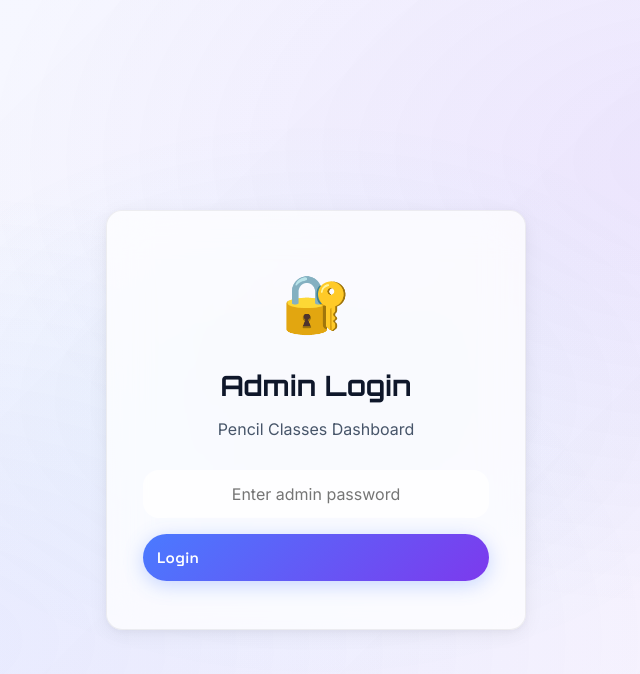
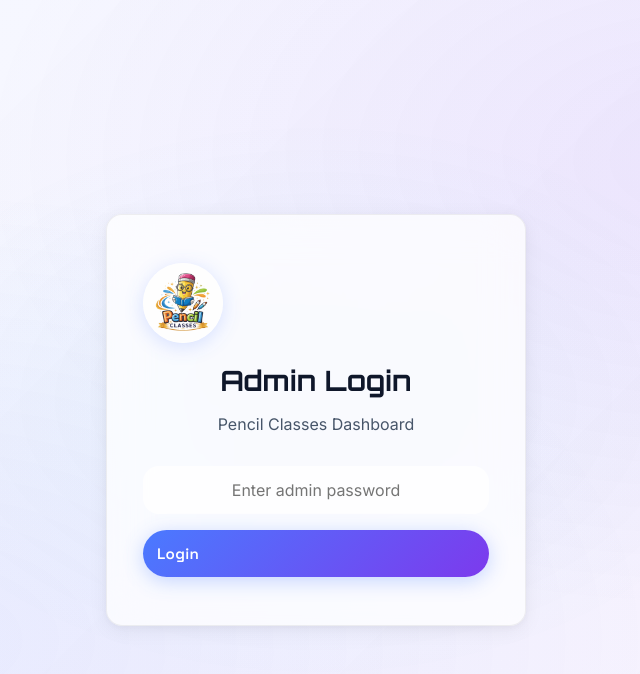
Before and after one commit to Bhuvaneshdarkfire/learn-blog-site, a React (Vite) app: page /admin in a window 1280 px wide. Shown: the top 674 px of the page, without its empty margins (324-964 px from the left). Built offline with nearby package versions, Linux system fonts and the light colour scheme.

Commit message:
Add pencil logo, fix star alignment, remove admin btn from gallery, update all pages with real business data

```diff
--- a/src/components/Footer.css
+++ b/src/components/Footer.css
@@ -32,8 +32,11 @@
   margin-bottom: 16px;
 }
 
-.footer__logo-icon {
-  font-size: 1.5rem;
+.footer__logo-img {
+  width: 48px;
+  height: 48px;
+  border-radius: 50%;
+  object-fit: cover;
 }
 
 .footer__logo-text {
--- a/src/components/Footer.jsx
+++ b/src/components/Footer.jsx
@@ -1,5 +1,6 @@
 import { Link } from 'react-router-dom';
 import { businessInfo } from '../data/coursesData';
+import pencilLogo from '../pencil logo.jpeg';
 import './Footer.css';
 
 export default function Footer() {
@@ -12,7 +13,7 @@ export default function Footer() {
           {/* Brand */}
           <div className="footer__brand">
             <Link to="/" className="footer__logo">
-              <span className="footer__logo-icon">✏️</span>
+              <img src={pencilLogo} alt="Pencil Classes" className="footer__logo-img" />
               <span className="footer__logo-text">Pencil Classes</span>
             </Link>
             <p className="footer__tagline">
--- a/src/components/Navbar.css
+++ b/src/components/Navbar.css
@@ -32,8 +32,11 @@
   z-index: 1001;
 }
 
-.navbar__logo-icon {
-  font-size: 1.6rem;
+.navbar__logo-img {
+  width: 44px;
+  height: 44px;
+  border-radius: 50%;
+  object-fit: cover;
 }
 
 .navbar__logo-text {
--- a/src/components/Navbar.jsx
+++ b/src/components/Navbar.jsx
@@ -1,5 +1,6 @@
 import { useState, useEffect } from 'react';
 import { Link, useLocation } from 'react-router-dom';
+import pencilLogo from '../pencil logo.jpeg';
 import './Navbar.css';
 
 const navLinks = [
@@ -29,7 +30,7 @@ export default function Navbar() {
     <nav className={`navbar ${scrolled ? 'navbar--scrolled' : ''}`} id="main-navbar">
       <div className="navbar__inner container">
         <Link to="/" className="navbar__logo" id="nav-logo">
-          <span className="navbar__logo-icon">✏️</span>
+          <img src={pencilLogo} alt="Pencil Classes" className="navbar__logo-img" />
           <span className="navbar__logo-text">Pencil Classes</span>
         </Link>
 
--- a/src/pages/AdminPage.css
+++ b/src/pages/AdminPage.css
@@ -12,7 +12,14 @@
   padding: 48px 36px;
   text-align: center;
 }
-.admin-login__icon { font-size: 56px; margin-bottom: 16px; }
+.admin-login__logo {
+  width: 80px;
+  height: 80px;
+  border-radius: 50%;
+  object-fit: cover;
+  margin-bottom: 16px;
+  box-shadow: 0 4px 20px rgba(74,122,255,.2);
+}
 .admin-login__title { font-family: var(--font-display); font-size: 28px; margin-bottom: 8px; color: var(--text-primary); }
 .admin-login__subtitle { color: var(--text-secondary); margin-bottom: 28px; }
 .admin-login__form { display: flex; flex-direction: column; gap: 16px; }
--- a/src/pages/AdminPage.jsx
+++ b/src/pages/AdminPage.jsx
@@ -1,5 +1,6 @@
 import { useState, useEffect } from 'react';
 import { ADMIN_PASSWORD } from '../data/coursesData';
+import pencilLogo from '../pencil logo.jpeg';
 import './AdminPage.css';
 
 export default function AdminPage() {
@@ -101,7 +102,7 @@ export default function AdminPage() {
     return (
       <main className="admin-login-page">
         <div className="admin-login-card glass-card">
-          <div className="admin-login__icon">🔐</div>
+          <img src={pencilLogo} alt="Pencil Classes" className="admin-login__logo" />
           <h1 className="admin-login__title">Admin Login</h1>
           <p className="admin-login__subtitle">Pencil Classes Dashboard</p>
           <form onSubmit={handleLogin} className="admin-login__form">
--- a/src/pages/GalleryPage.jsx
+++ b/src/pages/GalleryPage.jsx
@@ -1,5 +1,4 @@
 import { useState, useEffect } from 'react';
-import { Link } from 'react-router-dom';
 import './GalleryPage.css';
 
 export default function GalleryPage() {
@@ -31,8 +30,7 @@ export default function GalleryPage() {
             <div className="gallery-empty">
               <span style={{ fontSize: '64px' }}>🖼️</span>
               <h3>No images yet</h3>
-              <p>Gallery images are uploaded by the admin.</p>
-              <Link to="/admin" className="btn btn-secondary" style={{ marginTop: '16px' }}>Admin Login</Link>
+              <p>Check back soon for photos of our classrooms and student works!</p>
             </div>
           ) : (
             <div className="gallery-grid">
```
Also changed, not shown: src/pencil logo.jpeg (added).
